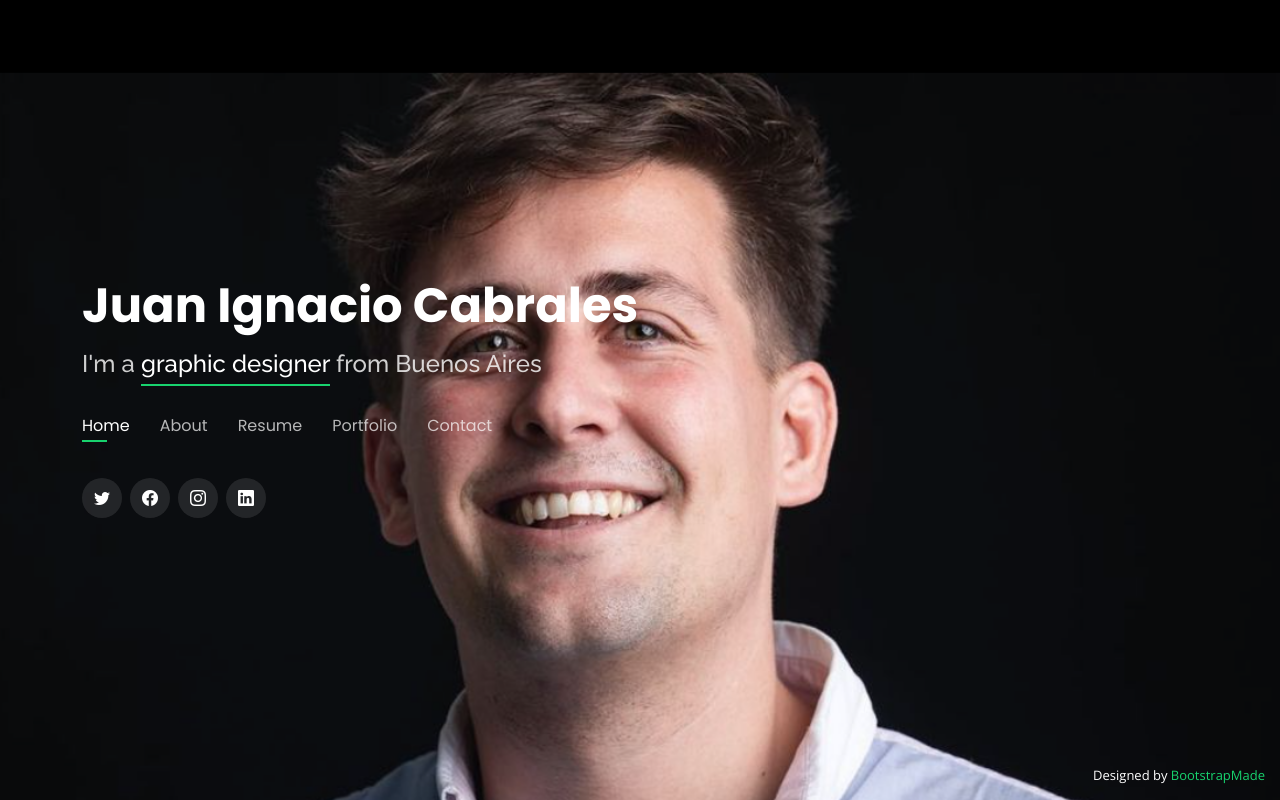
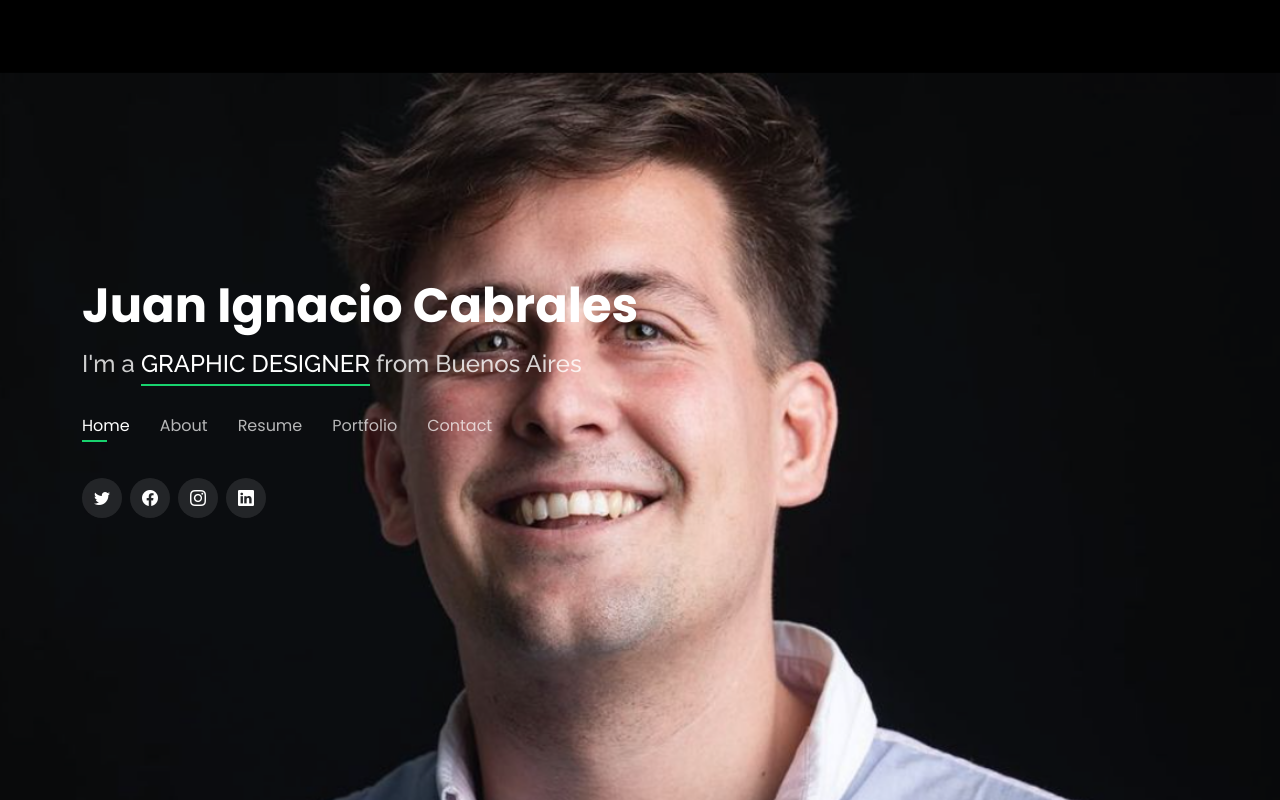
Before and after one commit to Rip-Gang666/proyecto-yorgo, a plain HTML site: page index.html in a window 1280 px wide. Drawn offline with nearby package versions, Linux system fonts and the light colour scheme.

Commit message:
borre marca

```diff
--- a/index.html
+++ b/index.html
@@ -44,7 +44,7 @@
       <h1><a href="index.html">Juan Ignacio Cabrales</a></h1>
       <!-- Uncomment below if you prefer to use an image logo -->
       <!-- <a href="index.html" class="mr-auto"><img src="assets/img/logo.png" alt="" class="img-fluid"></a> -->
-      <h2>I'm a <span>graphic designer</span> from Buenos Aires</h2>
+      <h2>I'm a <span>GRAPHIC DESIGNER</span> from Buenos Aires</h2>
 
       <nav id="navbar" class="navbar">
         <ul>
@@ -569,13 +569,6 @@
     </div>
   </section><!-- End Contact Section -->
 
-  <div class="credits">
-    <!-- All the links in the footer should remain intact. -->
-    <!-- You can delete the links only if you purchased the pro version. -->
-    <!-- Licensing information: https://bootstrapmade.com/license/ -->
-    <!-- Purchase the pro version with working PHP/AJAX contact form: https://bootstrapmade.com/personal-free-resume-bootstrap-template/ -->
-    Designed by <a href="https://bootstrapmade.com/">BootstrapMade</a>
-  </div>
 
   <!-- Vendor JS Files -->
   <script src="assets/vendor/purecounter/purecounter_vanilla.js"></script>
```
Also changed, not shown: 2 other files.
